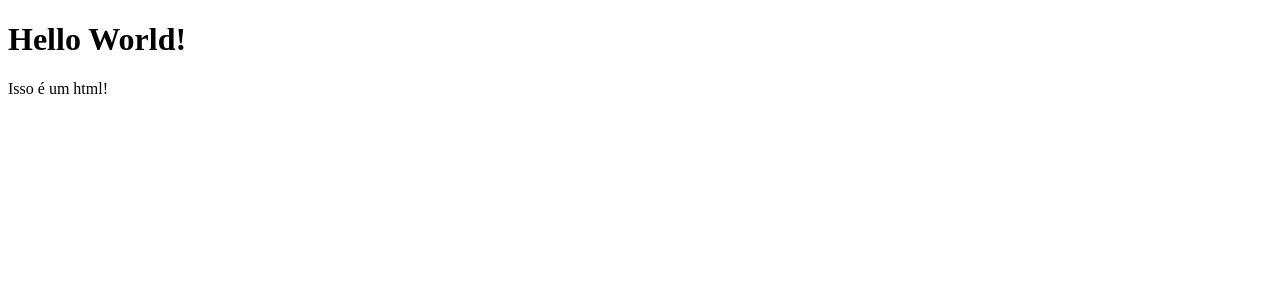
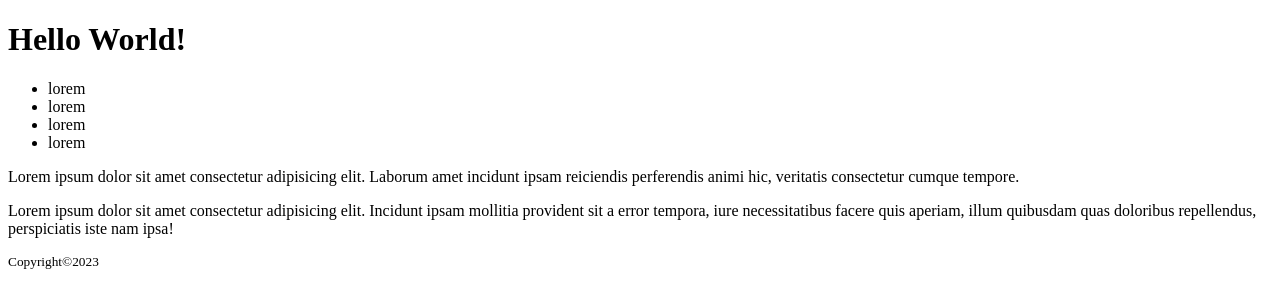
Before and after one commit to CauaRojas/Example-HTML-g, a plain HTML site: page index.html in a window 1280 px wide. Drawn offline with Linux system fonts and the light colour scheme.

Commit message:
Adicionei um conteudo

```diff
--- a/index.html
+++ b/index.html
@@ -9,6 +9,36 @@
 
     <body>
         <h1>Hello World!</h1>
-        <p>Isso é um html!</p>
+        <div>
+            <nav>
+                <ul>
+                    <li>lorem</li>
+                    <li>lorem</li>
+                    <li>lorem</li>
+                    <li>lorem</li>
+                </ul>
+            </nav>
+
+            <section>
+                <p>
+                    Lorem ipsum dolor sit amet consectetur adipisicing elit.
+                    Laborum amet incidunt ipsam reiciendis perferendis animi
+                    hic, veritatis consectetur cumque tempore.
+                </p>
+                <p>
+                    Lorem ipsum dolor sit amet consectetur adipisicing elit.
+                    Incidunt ipsam mollitia provident sit a error tempora, iure
+                    necessitatibus facere quis aperiam, illum quibusdam quas
+                    doloribus repellendus, perspiciatis iste nam ipsa!
+                </p>
+            </section>
+            <footer>
+                <div>
+                    <small>
+                        <p>Copyright&copy;2023</p>
+                    </small>
+                </div>
+            </footer>
+        </div>
     </body>
 </html>
```
